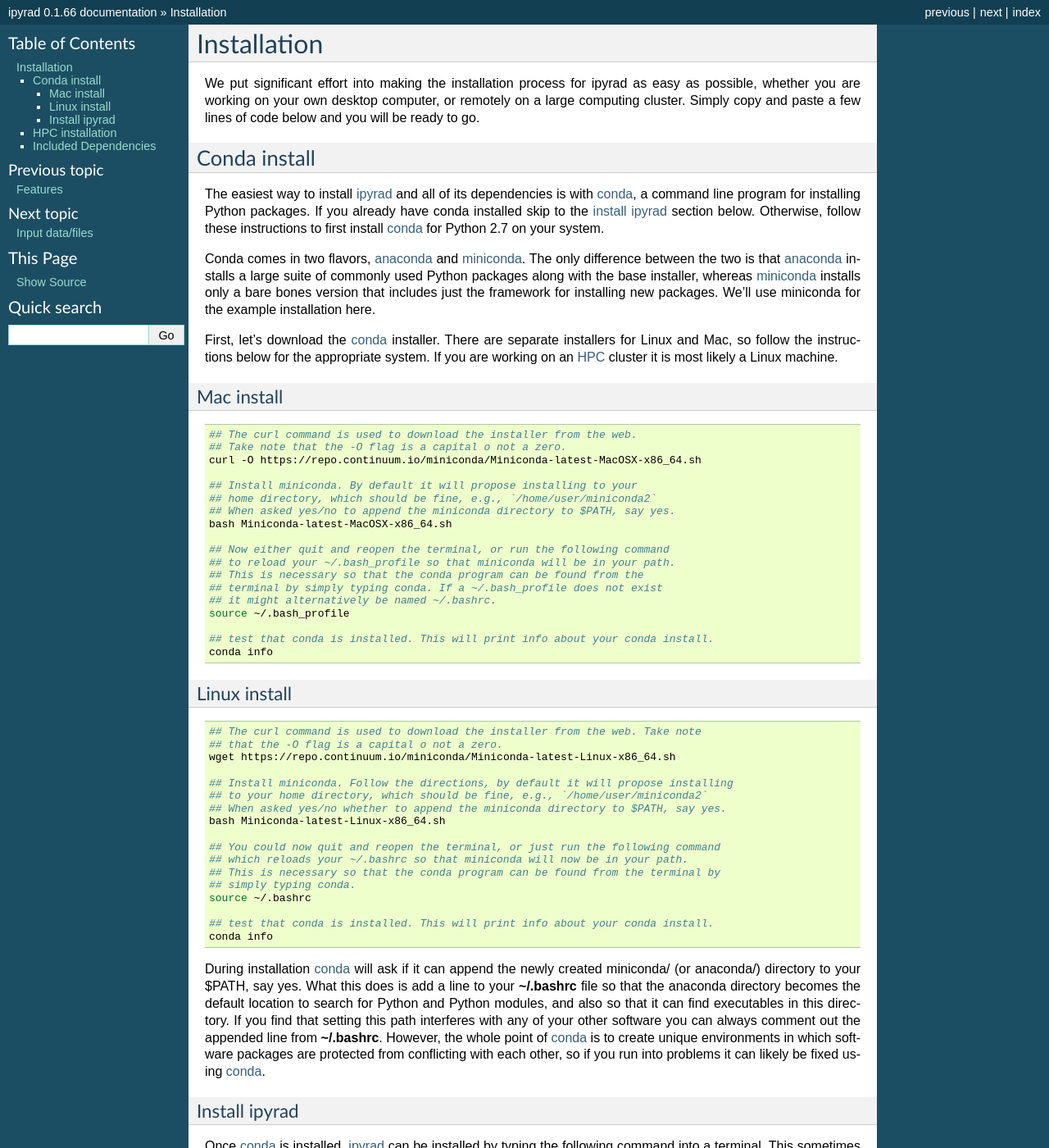
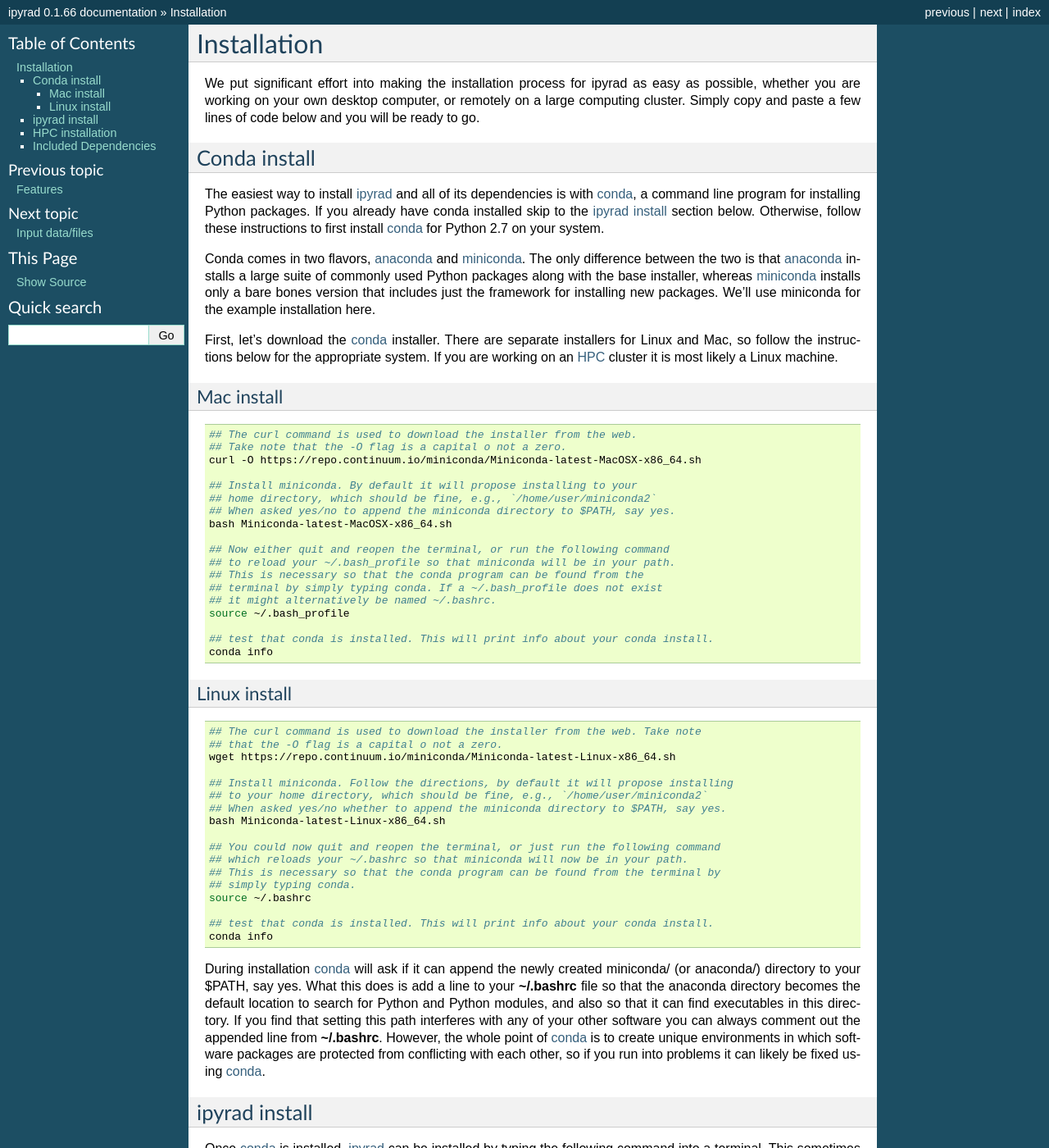
Before and after one commit to dereneaton/ipyrad, a Sphinx documentation site: the page built from docs/installation.rst, in a window 1280 px wide and 1400 px high. Shown: the whole window at 82% size. Built offline with Sphinx 7.4.7, drawn with Linux system fonts in a browser that asks for light colours; pages that are not in the unit, such as notebooks, are missing from menus; the version number is read from the project's files by our own code.

Commit message:
docs updates

```diff
--- a/docs/installation.rst
+++ b/docs/installation.rst
@@ -15,7 +15,7 @@
 
 The easiest way to install ipyrad_ and all of its dependencies is with conda_,
 a command line program for installing Python packages. If you already have
-conda installed skip to the `install ipyrad`_ section below. Otherwise, follow
+conda installed skip to the `ipyrad install`_ section below. Otherwise, follow
 these instructions to first install conda_ for Python 2.7 on your system.
 
 Conda comes in two flavors, anaconda_ and miniconda_. The only difference
@@ -90,8 +90,8 @@
 with each other, so if you run into problems it can likely be fixed using conda_.
 
 
-Install ipyrad
-^^^^^^^^^^^^^^^
+ipyrad install
+--------------
 Once conda_ is installed, ipyrad_ can be installed by typing the following
 command into a terminal. This sometimes takes a few minutes to check all of the
 dependencies before the installation finishes, so be patient. Make sure you
```
